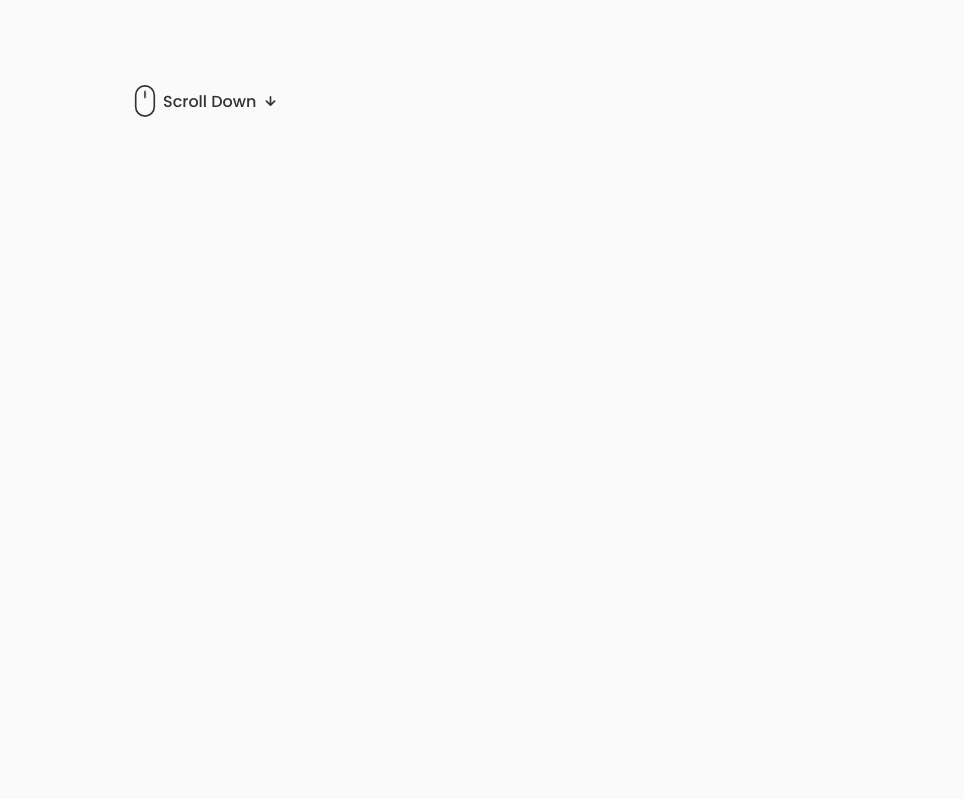
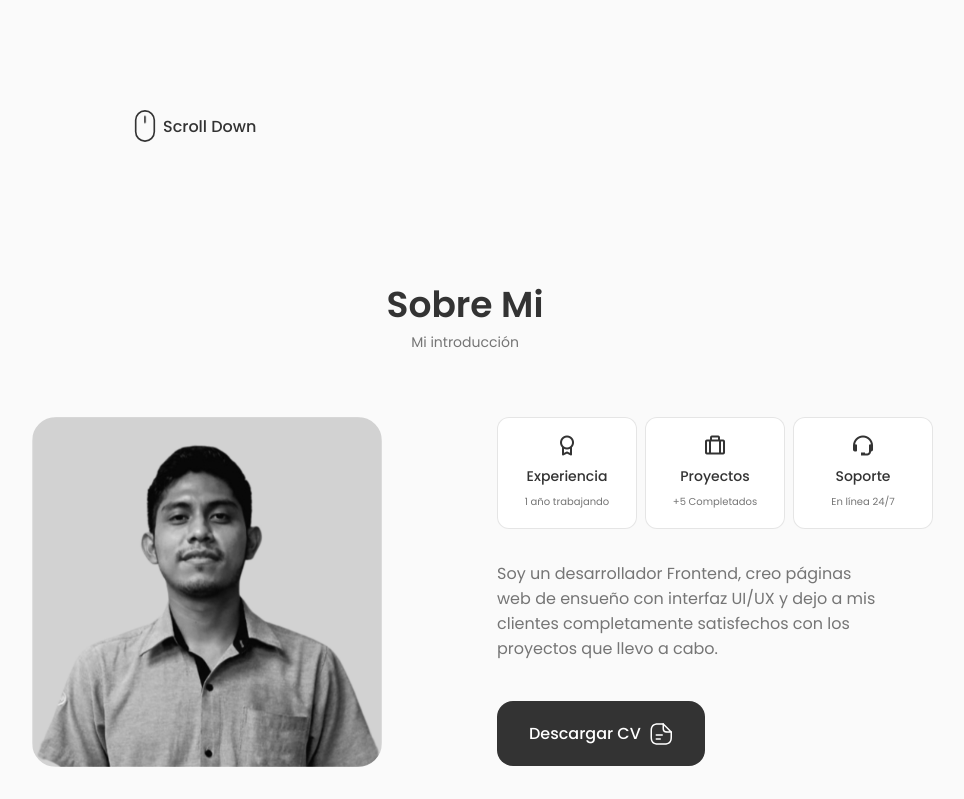
Before and after one commit to Bryandlc654/Bryandelacruz, a React (Create React App) app: page / in a window 1280 px wide. Shown: the part 624-1423 px from the top of the page, without its empty margins (175-1139 px from the left). Before the commit the page ends 800 px from the top, so only its background shows below. Built offline with nearby package versions, Linux system fonts and the light colour scheme.

Commit message:
Seccion sobre mi completado

```diff
--- a/public/index.html
+++ b/public/index.html
@@ -14,9 +14,49 @@
       href="https://unpkg.com/boxicons@2.1.4/css/boxicons.min.css"
       rel="stylesheet"
     />
-    <link rel="stylesheet" href="https://unicons.iconscout.com/release/v4.0.0/css/line.css">
+    <link
+      rel="stylesheet"
+      href="https://unicons.iconscout.com/release/v4.0.0/css/line.css"
+    />
     <link rel="manifest" href="%PUBLIC_URL%/manifest.json" />
-    <title>React App</title>
+    <title>Bryan De la Cruz | Portafolio</title>
+    <style>
+      @import url("https://fonts.googleapis.com/css2?family=Poppins:wght@400;500;600&display=swap");
+
+      :root {
+        --header-height: 3rem;
+        --hue: 0;
+        --sat: 0%;
+        --title-color: hsl(var(--hue), var(--sat), 20%);
+        --title-color-dark: hsl(var(--hue), var(--sat), 0%);
+        --text-color: hsl(var(--hue), var(--sat), 46%);
+        --body-color: hsl(var(--hue), var(--sat), 98%);
+        --container-color: #fff;
+        --body-font: "Poppins", sans-serif;
+        --big-font-size: 3.5rem;
+        --h1-font-size: 2.25rem;
+        --h2-font-size: 1.5rem;
+        --h3-font-size: 1.25rem;
+        --normal-font-size: 1rem;
+        --small-font-size: 0.875rem;
+        --smaller-font-size: 0.813rem;
+        --tiny-font-size: 0.625rem;
+        --font-normal: 400;
+        --font-medium: 500;
+        --font-semi-bold: 600;
+        --mb-0-25: 0.25rem;
+        --mb-0-5: 0.5rem;
+        --mb-0-75: 0.75rem;
+        --mb-1: 1rem;
+        --mb-1-5: 1.5rem;
+        --mb-2: 2rem;
+        --mb-2-5: 2.5rem;
+        --mb-3: 3rem;
+        --z-tooltip: 10;
+        --z-fixed: 100;
+        --z-modal: 1000;
+      }
+    </style>
   </head>
   <body>
     <noscript>You need to enable JavaScript to run this app.</noscript>
--- a/src/App.css
+++ b/src/App.css
@@ -1,39 +1,4 @@
-@import url("https://fonts.googleapis.com/css2?family=Poppins:wght@400;500;600&display=swap");
 
-
-:root {
-  --header-height: 3rem;
-  --hue: 0;
-  --sat: 0%;
-  --title-color: hsl(var(--hue), var(--sat), 20%);
-  --title-color-dark: hsl(var(--hue), var(--sat), 0%);
-  --text-color: hsl(var(--hue), var(--sat), 46%);
-  --body-color: hsl(var(--hue), var(--sat), 98%);
-  --container-color: #fff;
-  --body-font: "Poppins", sans-serif;
-  --big-font-size: 3.5rem;
-  --h1-font-size: 2.25rem;
-  --h2-font-size: 1.5rem;
-  --h3-font-size: 1.25rem;
-  --normal-font-size: 1rem;
-  --small-font-size: 0.875rem;
-  --smaller-font-size: 0.813rem;
-  --tiny-font-size: 0.625rem;
-  --font-normal: 400;
-  --font-medium: 500;
-  --font-semi-bold: 600;
-  --mb-0-25: 0.25rem;
-  --mb-0-5: 0.5rem;
-  --mb-0-75: 0.75rem;
-  --mb-1: 1rem;
-  --mb-1-5: 1.5rem;
-  --mb-2: 2rem;
-  --mb-2-5: 2.5rem;
-  --mb-3: 3rem;
-  --z-tooltip: 10;
-  --z-fixed: 100;
-  --z-modal: 1000;
-}
 
 @media screen and (max-width: 992px) {
   :root {
--- a/src/App.js
+++ b/src/App.js
@@ -2,6 +2,7 @@
 import './App.css';
 import Header from './components/header/Headers';
 import Home from './components/home/Home';
+import About from './components/about/About';
 
 function App() {
   return (
@@ -9,6 +10,7 @@
       <Header/>
       <main className="main">
         <Home/>
+        <About/>
       </main>
     </>
   );
--- /dev/null
+++ b/src/components/about/About.jsx
@@ -0,0 +1,56 @@
+import React from "react";
+import "./about.css";
+import AboutImg from "../../assets/about.png";
+import CV from "../../assets/CVBRYANDELACRUZ.pdf";
+import Info from "./Info";
+
+const About = () => {
+  return (
+    <section className="about section" id="about">
+      <h2 className="section__title">Sobre Mi</h2>
+      <span className="section__subtitle">Mi introducción</span>
+      <div className="about__container container grid">
+        <img src={AboutImg} alt="" className="about__img" />
+        <div className="about__data">
+          <Info />
+          <p className="about__description">
+            Soy un desarrollador Frontend, creo páginas web de ensueño con
+            interfaz UI/UX y dejo a mis clientes completamente satisfechos con
+            los proyectos que llevo a cabo.
+          </p>
+
+          <a download="" href={CV} className="button button--flex">
+            Descargar CV
+            <svg
+              class="button__icon"
+              xmlns="http://www.w3.org/2000/svg"
+              width="24"
+              height="24"
+              viewBox="0 0 24 24"
+              fill="none"
+            >
+              <path
+                d="M15.25 22.7502H9.25C3.82 22.7502 1.5 20.4302 1.5 15.0002V9.00024C1.5 3.57024 3.82 1.25024 9.25 1.25024H14.25C14.66 1.25024 15 1.59024 15 2.00024C15 2.41024 14.66 2.75024 14.25 2.75024H9.25C4.64 2.75024 3 4.39024 3 9.00024V15.0002C3 19.6102 4.64 21.2502 9.25 21.2502H15.25C19.86 21.2502 21.5 19.6102 21.5 15.0002V10.0002C21.5 9.59024 21.84 9.25024 22.25 9.25024C22.66 9.25024 23 9.59024 23 10.0002V15.0002C23 20.4302 20.68 22.7502 15.25 22.7502Z"
+                fill="var(--container-color)"
+              ></path>
+              <path
+                d="M22.25 10.7502H18.25C14.83 10.7502 13.5 9.42023 13.5 6.00023V2.00023C13.5 1.70023 13.68 1.42023 13.96 1.31023C14.24 1.19023 14.56 1.26023 14.78 1.47023L22.78 9.47023C22.99 9.68023 23.06 10.0102 22.94 10.2902C22.82 10.5702 22.55 10.7502 22.25 10.7502ZM15 3.81023V6.00023C15 8.58023 15.67 9.25023 18.25 9.25023H20.44L15 3.81023Z"
+                fill="var(--container-color)"
+              ></path>
+              <path
+                d="M13.25 13.7502H7.25C6.84 13.7502 6.5 13.4102 6.5 13.0002C6.5 12.5902 6.84 12.2502 7.25 12.2502H13.25C13.66 12.2502 14 12.5902 14 13.0002C14 13.4102 13.66 13.7502 13.25 13.7502Z"
+                fill="var(--container-color)"
+              ></path>
+              <path
+                d="M11.25 17.7502H7.25C6.84 17.7502 6.5 17.4102 6.5 17.0002C6.5 16.5902 6.84 16.2502 7.25 16.2502H11.25C11.66 16.2502 12 16.5902 12 17.0002C12 17.4102 11.66 17.7502 11.25 17.7502Z"
+                fill="var(--container-color)"
+              ></path>
+            </svg>
+          </a>
+        </div>
+      </div>
+    </section>
+  );
+};
+
+export default About;
--- /dev/null
+++ b/src/components/about/Info.jsx
@@ -0,0 +1,25 @@
+import React from "react";
+
+const Info = () => {
+  return (
+    <div className="about__info grid">
+      <div className="about__box">
+        <i className="bx bx-award about__icon"></i>
+        <h3 className="about__title">Experiencia</h3>
+        <span className="about__subtitle">1 año trabajando</span>
+      </div>
+      <div className="about__box">
+      <i className="bx bx-briefcase-alt about__icon"></i>
+        <h3 className="about__title">Proyectos </h3>
+        <span className="about__subtitle">+5 Completados</span>
+      </div>
+      <div className="about__box">
+      <i className="bx bx-support about__icon"></i>
+        <h3 className="about__title">Soporte</h3>
+        <span className="about__subtitle">En línea 24/7</span>
+      </div>
+    </div>
+  );
+};
+
+export default Info;
--- /dev/null
+++ b/src/components/about/about.css
@@ -0,0 +1,83 @@
+.about__container {
+  grid-template-columns: repeat(2, 1fr);
+  align-items: center;
+  column-gap: 4rem;
+}
+
+.about__img {
+  width: 350px;
+  border-radius: 1.5rem;
+  justify-self: center;
+}
+
+.about__info {
+  grid-template-columns: repeat(3, 140px);
+  gap: 0.5rem;
+  margin-bottom: var(--mb-2);
+}
+
+.about__box {
+  background-color: var(--container-color);
+  border: 1px solid rgb(0, 0, 0, 0.1);
+  border-radius: 0.75rem;
+  text-align: center;
+  padding: 1rem 1.25rem;
+}
+
+.about__icon {
+  font-size: 1.5rem;
+  color: var(--title-color);
+  margin-bottom: var(--mb-0-5);
+}
+
+.about__title {
+  font-size: var(--small-font-size);
+  font-weight: var(--font-medium);
+}
+
+.about__subtitle {
+  font-size: var(--tiny-font-size);
+}
+
+.about__description {
+  padding: 0 4rem 0 0;
+  margin-bottom: var(--mb-2-5);
+}
+
+@media screen and (max-width: 992px) {
+  .about__container {
+    grid-template-columns: 1fr;
+    row-gap: 2.5rem;
+  }
+  .about__img {
+    width: 220px;
+  }
+  .about__box {
+    padding: 0.75rem 0.5rem;
+  }
+  .about__data {
+    text-align: center;
+  }
+  .about__info {
+    justify-content: center;
+  }
+  .about__description {
+    padding: 0 5rem;
+    margin-bottom: 2rem;
+  }
+}
+
+@media screen and (max-width: 576px) {
+  .about__info {
+    grid-template-columns: repeat(3, 1fr);
+  }
+  .about__description {
+    padding: 0;
+  }
+}
+
+@media screen and (max-width: 350px) {
+  .about__info{
+    grid-template-columns: repeat(2, 1fr);
+  }
+}
--- a/src/components/home/Data.jsx
+++ b/src/components/home/Data.jsx
@@ -55,13 +55,10 @@
           ></path>
         </svg>
       </h1>
-      <h3 className="home__subtitle">
-        Diseñador y Desarrollador Web Front - End
-      </h3>
+      <h3 className="home__subtitle">Diseñador y Desarrollador Web Frontend</h3>
       <p className="home__description">
-
-        Apasionado por el autoaprendizaje y el buen diseño de los proyectos que realizo.
-
+        Soy un apasionado del autoaprendizaje y el diseño impecable en todos los
+        proyectos que llevo a cabo.
       </p>
       <a href="#contact" className="button button--flex">
         Escríbeme
```
Also changed, not shown: 1 other file (tests, documents, lock files or other folders).
